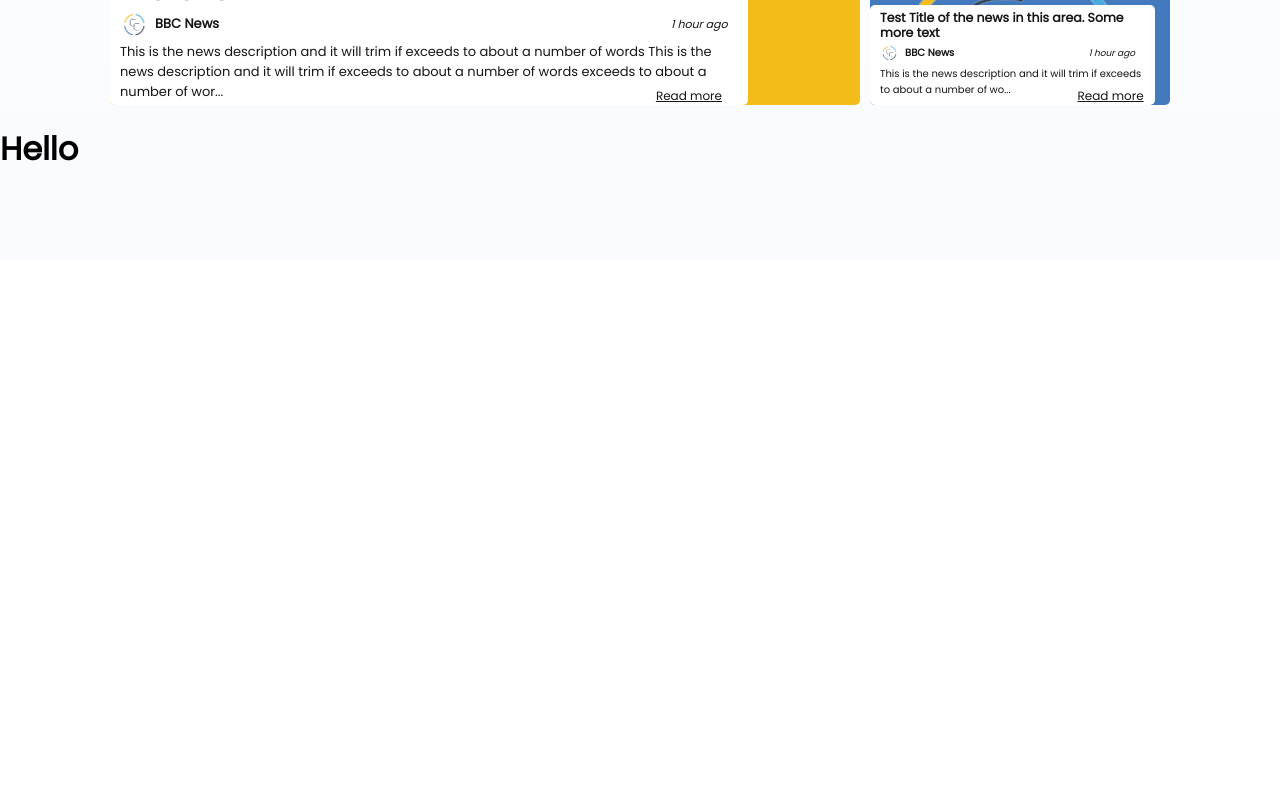
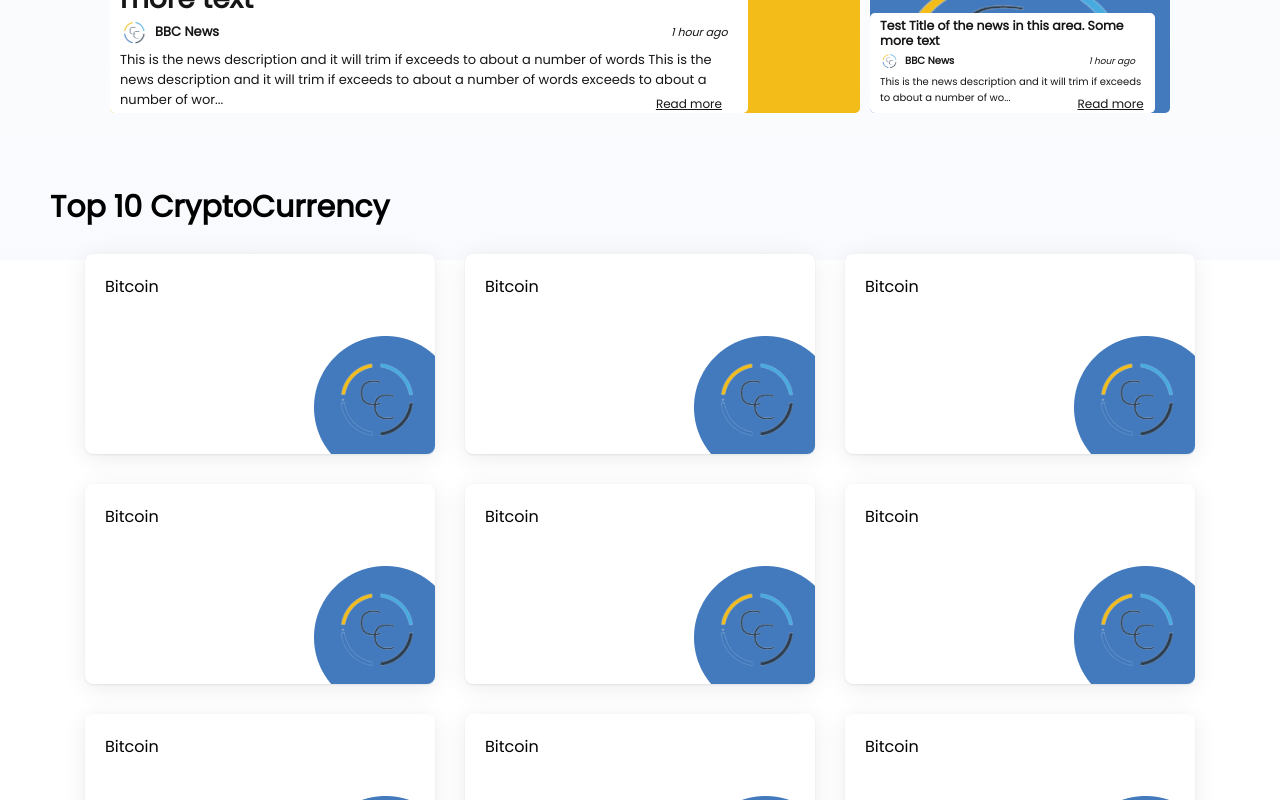
Before and after one commit to Just-a-NoobieDev/cryptowhales, a React (Create React App) app: page / in a window 1280 px wide. Shown: the part 540-1340 px from the top of the page. Before the commit the page ends 800 px from the top, so only its background shows below. Built offline with nearby package versions, Linux system fonts and the light colour scheme.

Commit message:
Add structure of the section and create cards

```diff
--- a/src/components/news/styles.jsx
+++ b/src/components/news/styles.jsx
@@ -6,7 +6,6 @@ export const Container = styled.section`
   display: flex;
   align-items: center;
   justify-content: center;
-  overflow: hidden;
 `;
 
 export const Wrapper = styled.div`
@@ -24,6 +23,7 @@ export const NewsCardDiv = styled.div`
   gap: 10px;
   flex-direction: column;
   justify-content: center;
+  margin-top: 1rem;
 
   @media (min-width: 980px) {
     flex-direction: row;
--- /dev/null
+++ b/src/components/top10cryptos/CryptoCard.jsx
@@ -0,0 +1,16 @@
+import React from "react";
+import { CardContainer, Circle, CoinImg, CryptoName } from "./styles";
+import circle from "../../images/circle.png";
+import logo from "../../images/logo-crypto.png";
+
+const CryptoCard = () => {
+  return (
+    <CardContainer>
+      <CryptoName>Bitcoin</CryptoName>
+      <CoinImg src={logo} alt="" />
+      <Circle src={circle} alt="" />
+    </CardContainer>
+  );
+};
+
+export default CryptoCard;
--- /dev/null
+++ b/src/components/top10cryptos/CryptoSection.jsx
@@ -0,0 +1,27 @@
+import { SectionTitle } from "../Typography";
+import CryptoCard from "./CryptoCard";
+import { Container, CryptoWrapper, Wrapper } from "./styles";
+
+const CryptoSection = () => {
+  return (
+    <Container>
+      <Wrapper>
+        <SectionTitle>Top 10 CryptoCurrency</SectionTitle>
+        <CryptoWrapper>
+          <CryptoCard />
+          <CryptoCard />
+          <CryptoCard />
+          <CryptoCard />
+          <CryptoCard />
+          <CryptoCard />
+          <CryptoCard />
+          <CryptoCard />
+          <CryptoCard />
+          <CryptoCard />
+        </CryptoWrapper>
+      </Wrapper>
+    </Container>
+  );
+};
+
+export default CryptoSection;
--- /dev/null
+++ b/src/components/top10cryptos/styles.jsx
@@ -0,0 +1,59 @@
+import styled from "styled-components";
+
+export const Container = styled.section`
+  padding: 10px;
+  width: 100%;
+  display: flex;
+  align-items: center;
+  justify-content: center;
+  margin-top: 2rem;
+`;
+
+export const Wrapper = styled.div`
+  max-width: 1200px;
+  width: 100%;
+  padding: 3px;
+
+  @media (min-width: 768px) {
+    padding: 10px;
+  }
+`;
+
+export const CryptoWrapper = styled.div`
+  display: flex;
+  align-items: center;
+  flex-wrap: wrap;
+  gap: 30px;
+  margin-top: 1.5rem;
+  justify-content: center;
+`;
+
+export const CardContainer = styled.div`
+  width: 350px;
+  height: 200px;
+  background-color: #fff;
+  box-shadow: 0px 4px 24px rgba(0, 0, 0, 0.08),
+    0px 1px 2px rgba(88, 102, 106, 0.12);
+  border-radius: 8px;
+  position: relative;
+  padding: 20px;
+`;
+
+export const Circle = styled.img`
+  position: absolute;
+  bottom: 0;
+  right: 0;
+  border-radius: 8px;
+`;
+
+export const CoinImg = styled.img`
+  position: absolute;
+  bottom: 6%;
+  right: 1%;
+  border-radius: 8px;
+  z-index: 1;
+
+  width: 30%;
+`;
+
+export const CryptoName = styled.div``;
--- a/src/pages/Home.jsx
+++ b/src/pages/Home.jsx
@@ -1,6 +1,7 @@
 import styled from "styled-components";
 import GlobalStats from "../components/global-stats/GlobalStats";
 import NewsSection from "../components/news/NewsSection";
+import CryptoSection from "../components/top10cryptos/CryptoSection";
 
 const Main = styled.main`
   margin-top: 68px;
@@ -13,7 +14,7 @@ const Home = () => {
     <Main>
       <GlobalStats />
       <NewsSection />
-      <h1>Hello</h1>
+      <CryptoSection />
     </Main>
   );
 };
```
Also changed, not shown: src/images/circle.png (added).
